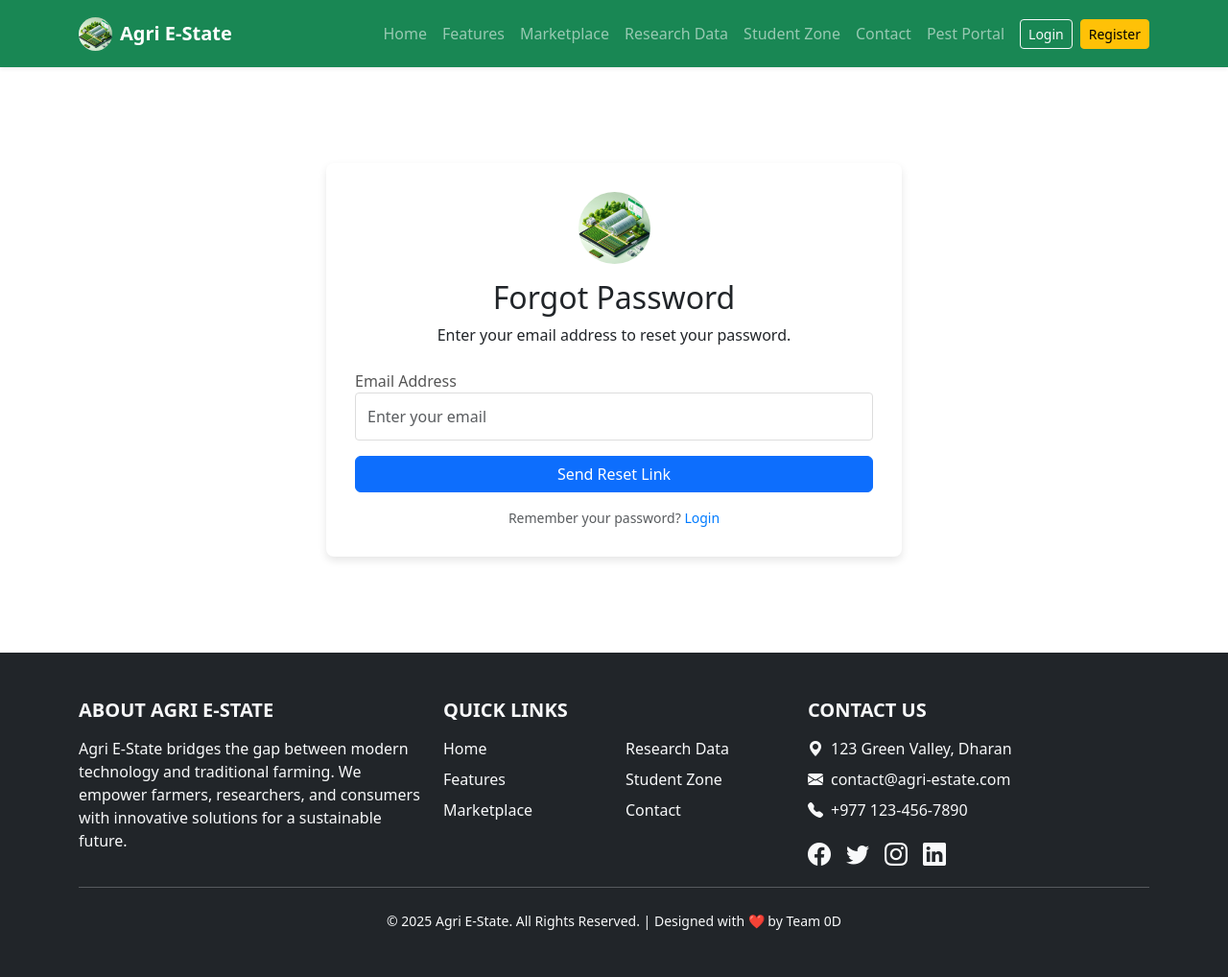
After one commit to xplorerh/hey, a Flask app: page /forgot_password in a window 1280 px wide. The commit adds this page. Shown: the whole page at 96% size. Run offline with Flask 3, Linux system fonts and the light colour scheme.

Commit message:
update forgot password file

```diff
--- a/app.py
+++ b/app.py
@@ -225,9 +225,9 @@ def logout():
     session.clear()
     return redirect(url_for('Home'))
 
-@app.route('/resetuser')
+@app.route('/forgot_password')
 def forgot_password():
-    return render_template("register.html",title="reset")
+    return render_template("forgot_password.html",title="reset")
 
 @app.route('/farmer/dashboard')
 @login_required(user_types=['farmer'])
--- a/static/css/style.css
+++ b/static/css/style.css
@@ -103,6 +103,7 @@ footer .fs-4:hover {
   box-shadow: 0 4px 8px rgba(0, 0, 0, 0.1);
   transition: box-shadow 0.3s ease; /* Hover effect for the container */
 }
+
 
 .login-container:hover {
   box-shadow: 0 6px 12px rgba(0, 0, 0, 0.2); /* Slightly stronger shadow on hover */
@@ -496,3 +497,15 @@ footer .fs-4:hover {
     font-size: 1rem;
   }
 }
+
+
+
+.forgot-password-container{
+  max-width: 600px;
+  margin: 100px auto;
+  padding: 30px;
+  background-color: #ffffff;
+  border-radius: 8px;
+  box-shadow: 0 4px 8px rgba(0, 0, 0, 0.1);
+  transition: box-shadow 0.3s ease; /* Hover effect for the container */
+}
--- /dev/null
+++ b/templates/forgot_password.html
@@ -0,0 +1,30 @@
+{% extends 'layout.html' %}
+
+{% block body %}
+
+  <div class="forgot-password-container">
+    <!-- Forgot Password Header -->
+    <div class="forgot-password-header text-center mb-4">
+      <img src="{{ url_for('static', filename='logo.png') }}" alt="Agri E-State Logo" width="75" class="mb-3 rounded-circle">
+      <h2>Forgot Password</h2>
+      <p>Enter your email address to reset your password.</p>
+    </div>
+
+    <!-- Forgot Password Form -->
+    <form action="{{ url_for('forgot_password') }}" method="POST">
+      <div class="form-group mb-3">
+        <label for="email">Email Address</label>
+        <input type="email" id="email" name="email" class="form-control" placeholder="Enter your email" required>
+      </div>
+
+      <div class="d-grid gap-2">
+        <button type="submit" class="btn btn-reset btn-primary">Send Reset Link</button>
+      </div>
+
+      <div class="form-text text-center mt-3">
+        Remember your password? <a href="{{ url_for('login') }}" class="text-decoration-none">Login</a>
+      </div>
+    </form>
+  </div>
+
+{% endblock body %}
--- a/templates/layout.html
+++ b/templates/layout.html
@@ -30,8 +30,9 @@
   </title>
 
   <!-- External CSS and Bootstrap -->
-  <link rel="stylesheet" href="{{ url_for('static', filename='style.css') }}">
-  <link rel="stylesheet" href="{{ url_for('static', filename='style1.css') }}">
+  <!-- <link rel="stylesheet" href="{{ url_for('static', filename='style.css') }}">
+  <link rel="stylesheet" href="{{ url_for('static', filename='style1.css') }}"> -->
+  <link rel="stylesheet" href="/static/css/style.css">
   <link href="https://cdnjs.cloudflare.com/ajax/libs/font-awesome/5.15.4/css/all.min.css" rel="stylesheet">
   <link href="https://cdn.jsdelivr.net/npm/bootstrap-icons/font/bootstrap-icons.css" rel="stylesheet">
   <link href="https://cdn.jsdelivr.net/npm/bootstrap@5.3.0/dist/css/bootstrap.min.css" rel="stylesheet">
```
